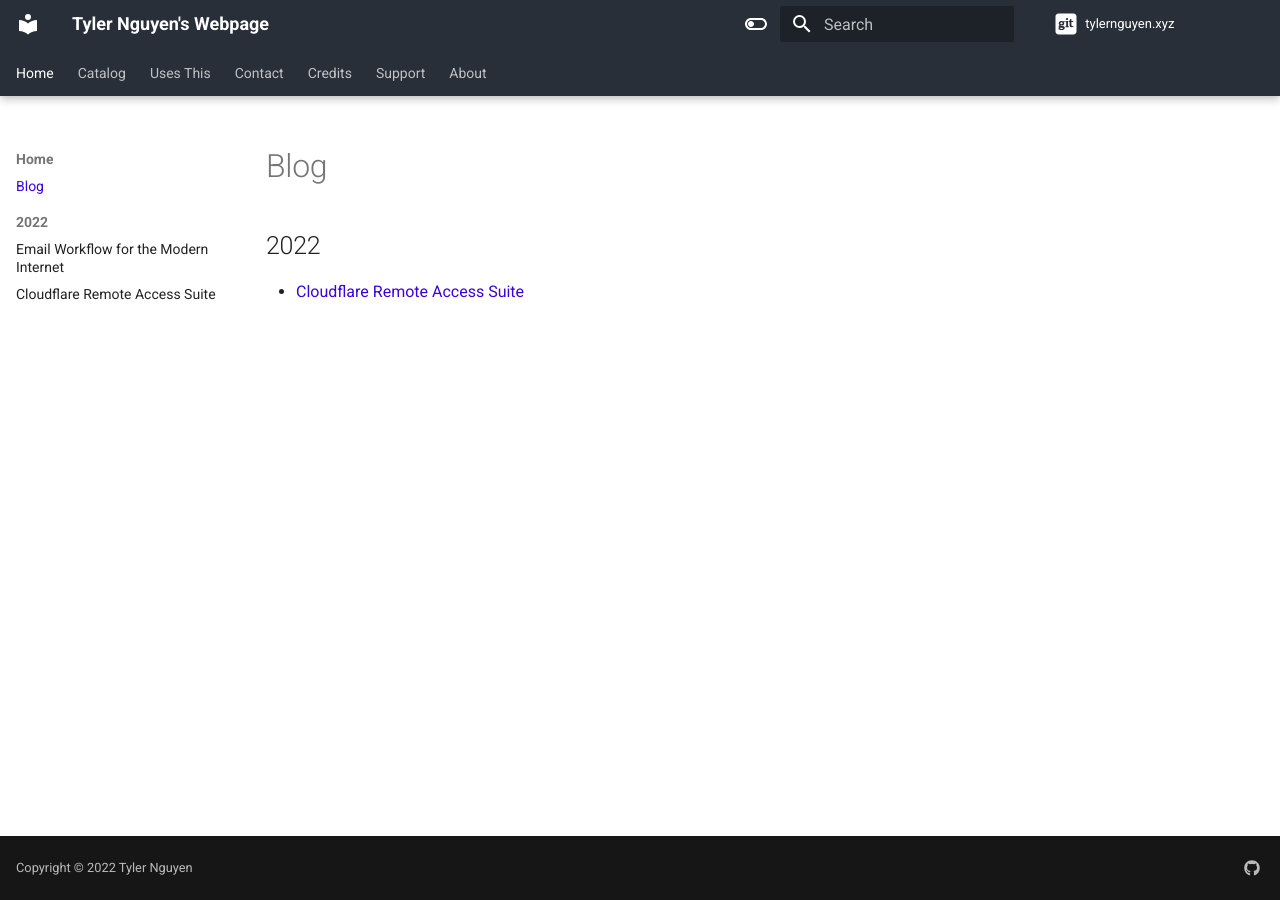
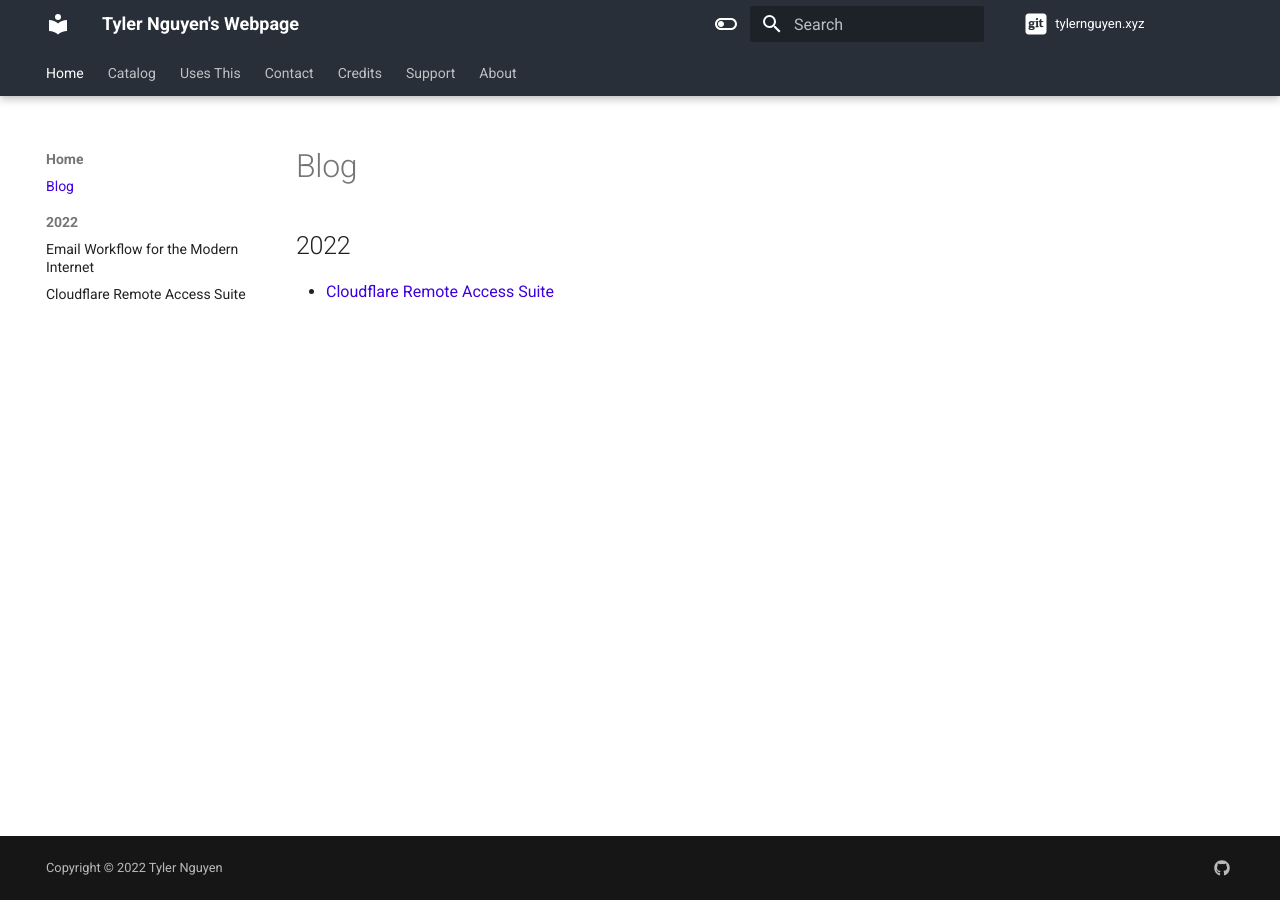
Before and after one commit to tylernguyen/tylernguyen.xyz, an MkDocs documentation site: the page built from docs/index.md, in a window 1280 px wide. Built offline with MkDocs 1.6.1 and Material for MkDocs 9.7.7, drawn with Linux system fonts in a browser that asks for light colours; plug-ins that fetch from the network failed and are left out; comment, search, counter and statistics services are not loaded.

Commit message:
default width

```diff
--- a/docs/stylesheets/extra.css
+++ b/docs/stylesheets/extra.css
@@ -1,8 +1,3 @@
-/* ANCHOR Page Width */
-.md-grid {
-  max-width: 1600px;
-}
-
 /* SECTION Colors */
 
 /* ANCHOR Light Mode Colors */
```
